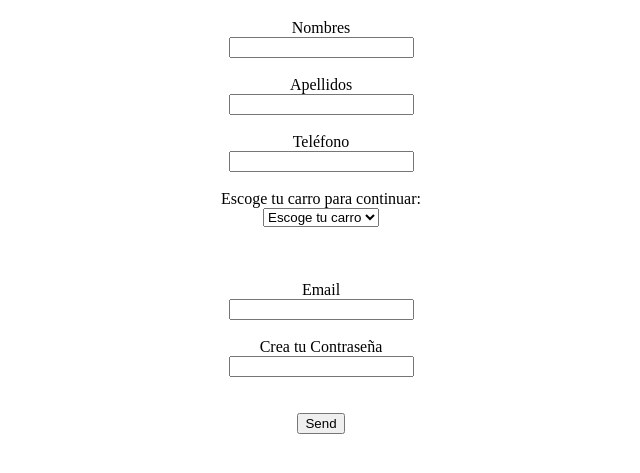
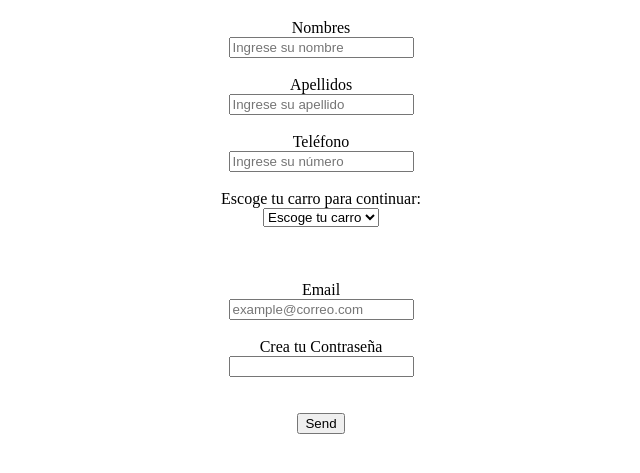
Before and after one commit to GlisseLisbeth/Leccion13, a plain HTML site: page index.html in a window 1280 px wide. Shown: the part 61-534 px from the top of the page, without its empty margins (319-959 px from the left). Drawn offline with Linux system fonts and the light colour scheme.

Commit message:
Agregando descripción y algunas validaciones

```diff
--- a/index.html
+++ b/index.html
@@ -11,20 +11,20 @@
     <form action="respuesta.html" style="text-align:center" method="get">
       <h1>Formulario de Datos</h1>
       <label for="nombre">Nombres </label><br>
-      <input type="text" name="nombre" value="" required><br><br>
+      <input type="text" name="nombre" value="" minlegth=3 pattern="^([A-ZÁÉÍÓÚ]{1}[a-zñáéíóú]+[\s]*)+$" placeholder="Ingrese su nombre" title="Ingrese la primera letra con mayúscula" width="200" required><br><br>
       <label for="apellido">Apellidos </label><br>
-      <input type="text" name="apellido" value="" required><br><br>
+      <input type="text" name="apellido" value="" minlegth=3 pattern="^([A-ZÁÉÍÓÚ]{1}[a-zñáéíóú]+[\s]*)+$" placeholder="Ingrese su apellido" title="Ingrese la primera letra con mayúscula" required><br><br>
       <label for="telefono">Teléfono </label><br>
-      <input type="tel" name="telefono" value="" pattern="^[9]\d{8}$" maxlength="9" onKeypress="if (event.keyCode < 45 || event.keyCode > 57) event.returnValue = false;"  title="El número telefónico tiene que empiezar con 9" required> <br><br>
+      <input type="tel" name="telefono" value="" pattern="^[9]\d{8}$" maxlength="9" onKeypress="if (event.keyCode < 45 || event.keyCode > 57) event.returnValue = false;"  title="El número telefónico tiene que empiezar con 9" placeholder="Ingrese su número" required> <br><br>
       <label for="opciones">Escoge tu carro para continuar: </label><br>
-      <select  value="Escoge tu carro">
+      <select  required title="Seleccion obligatoria">
         <option hidden> Escoge tu carro
         <option value="1">Mercedes</option>
         <option value="2">Toyota</option>
         <option value="3">Yaris</option>
       </select><br><br><br><br>
       <label for="mail"> Email </label><br>
-      <input type="email" name="mail" value="" required><br><br>
+      <input type="email" name="mail" value="" placeholder="example@correo.com" required><br><br>
       <label for="contrasenia">Crea tu Contraseña </label><br>
       <input type="password" name="contrasenia" pattern=".{6,}" value="" title="6 o más carácteres" required><br>
       <br><br>
```
Also changed, not shown: assest/img/Captura de pantalla 2017-03-05 a las 23.13.59.png (added), assest/img/Captura de pantalla 2017-03-05 a las 23.14.21.png (added), assest/img/Captura de pantalla 2017-03-05 a las 23.14.32.png (added), assest/img/Captura de pantalla 2017-03-05 a las 23.14.42.png (added), assest/img/Captura de pantalla 2017-03-05 a las 23.14.55.png (added), 1 other file.
